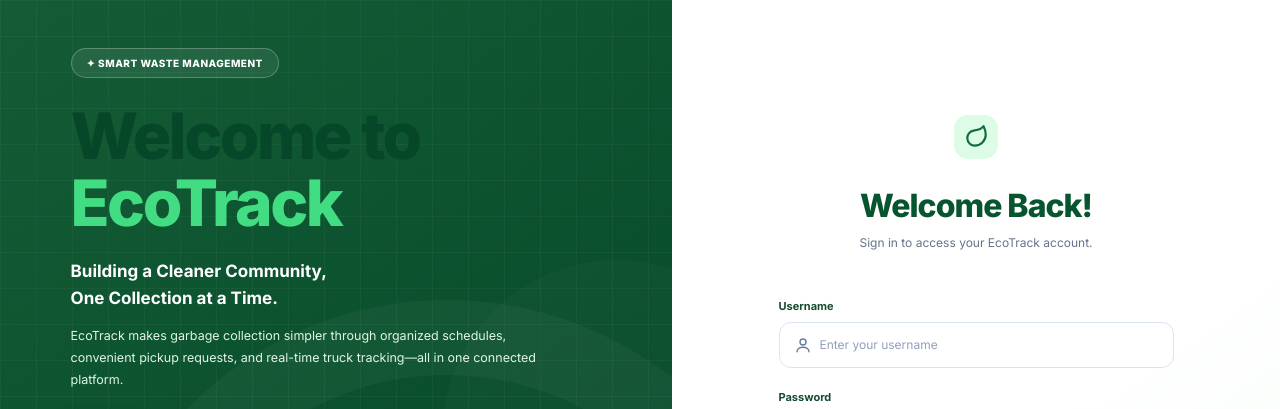
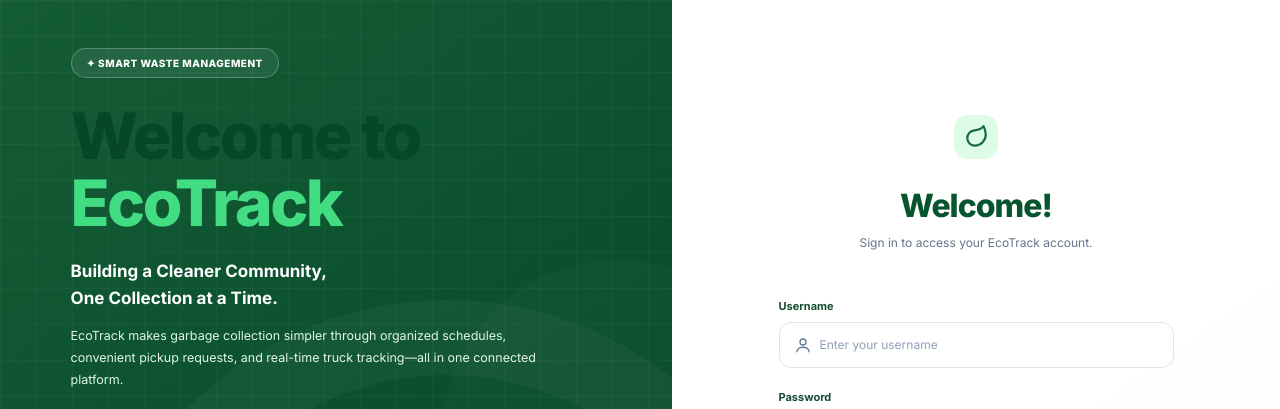
Before and after one commit to Group2-sa-finalproject/UI-UPDATE, a PHP site: page / in a window 1280 px wide. Shown: the top 409 px of the page. Run offline with PHP 8.4, Linux system fonts and the light colour scheme.

Commit message:
Update index.php

```diff
--- a/wastesystem_/index.php
+++ b/wastesystem_/index.php
@@ -252,7 +252,7 @@ if (isset($_POST["login"])) {
                 </span>
 
 
-                <h3>Welcome Back!</h3>
+                <h3>Welcome!</h3>
 
                 <p class="subtitle">
                     Sign in to access your EcoTrack account.
```
